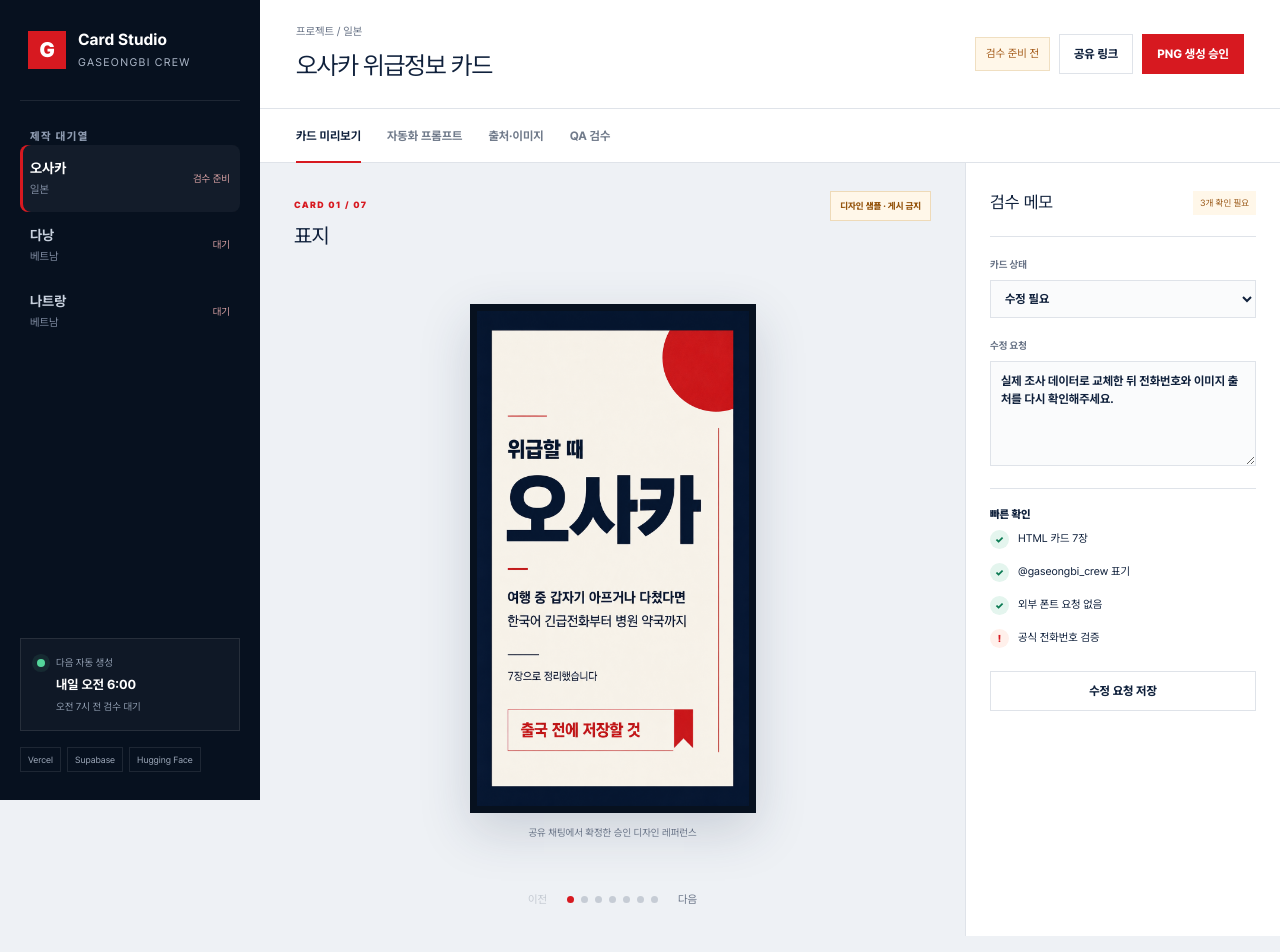
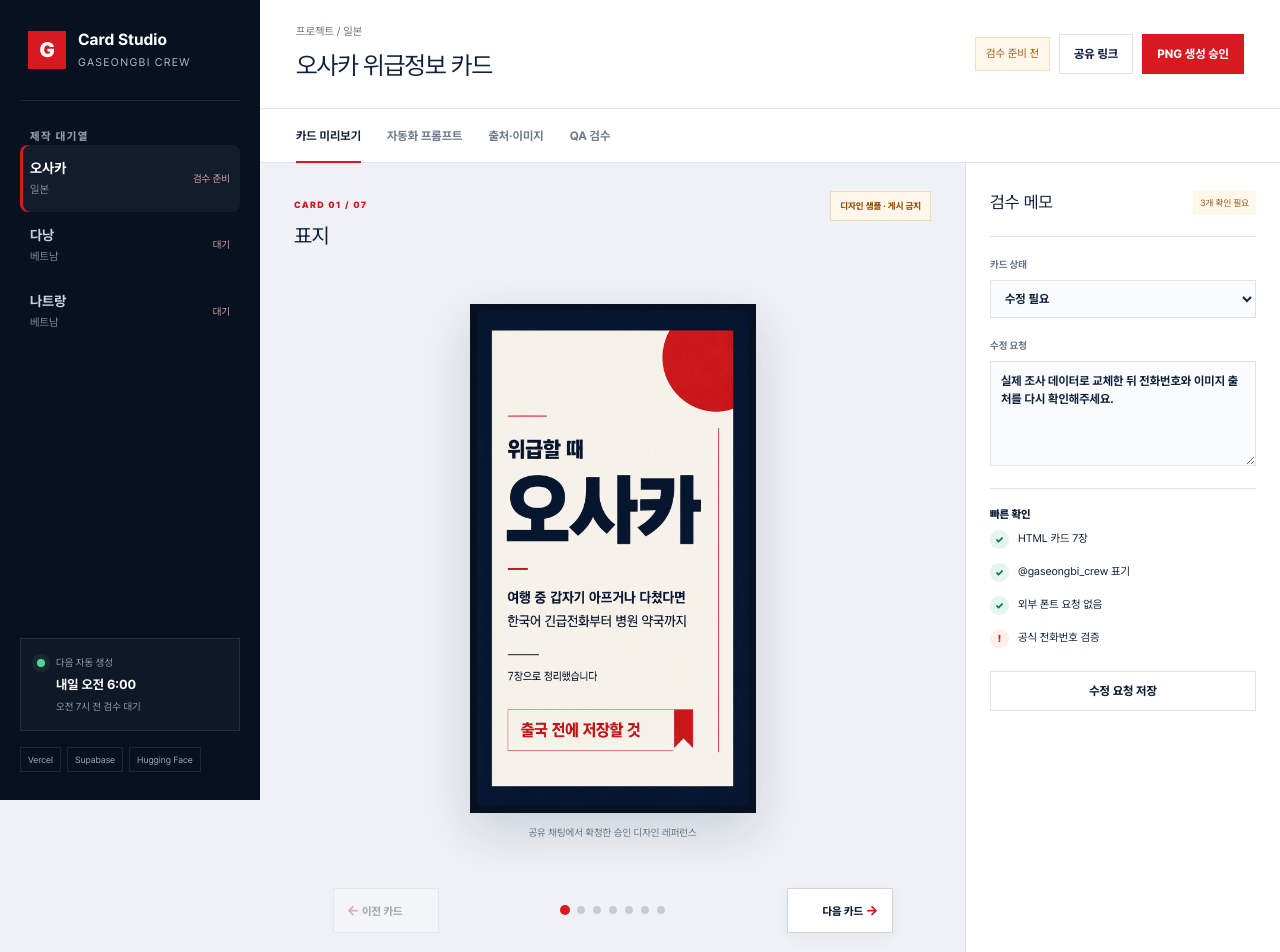
Before and after one commit to brian00uni/card.studio, a Next.js app: page / in a window 1280 px wide. Shown: the top 952 px of the page. Built offline with nearby package versions, Linux system fonts and the light colour scheme.

Commit message:
fix: improve card preview navigation

```diff
--- a/app/globals.css
+++ b/app/globals.css
@@ -30,11 +30,11 @@ button,select { cursor:pointer; }
 .content-grid { display:grid; grid-template-columns:minmax(550px,1fr) 315px; min-height:calc(100vh - 159px); }.preview-panel { padding:28px 34px; }.inspection { background:white; border-left:1px solid var(--line); padding:27px 24px; }
 .section-heading { display:flex; align-items:flex-start; justify-content:space-between; gap:20px; }.section-heading h2 { margin:5px 0 0; font-size:21px; letter-spacing:-.035em; }.eyebrow { color:var(--red); font-size:9px; letter-spacing:.15em; font-weight:900; }.sample-badge { color:#95550e; background:#fff7e9; border:1px solid #eedab8; padding:7px 9px; font-size:9px; font-weight:800; }
 .phone-stage { display:grid; place-items:center; min-height:640px; padding:26px 0; }.reference-frame { margin:0; text-align:center; }.reference-frame img { display:block; width:286px; height:509px; object-fit:cover; box-shadow:0 18px 48px #24344f2c; border:7px solid var(--navy); background:var(--ivory); }.reference-frame figcaption { margin-top:12px; color:var(--muted); font-size:10px; }
-.pager { display:flex; justify-content:center; align-items:center; gap:20px; }.pager>button { border:0; background:transparent; font-size:11px; color:var(--muted); }.pager>button:disabled { opacity:.3; }.pager div { display:flex; gap:7px; }.pager div button { width:7px; height:7px; border-radius:50%; border:0; background:#c6ccd5; padding:0; }.pager div button.active { background:var(--red); }
+.pager { width:min(100%,560px); margin:-4px auto 0; display:grid; grid-template-columns:1fr auto 1fr; align-items:center; gap:20px; }.pager>button { min-width:106px; border:1px solid #cfd5de; background:white; color:var(--ink); padding:11px 13px; font-size:11px; font-weight:800; box-shadow:0 5px 15px #24344f0d; transition:border-color .16s ease,background .16s ease,transform .16s ease; }.pager>button:hover:not(:disabled) { border-color:var(--red); background:#fff8f6; transform:translateY(-1px); }.pager>button:disabled { opacity:.32; cursor:not-allowed; box-shadow:none; }.pager>button span { color:var(--red); font-size:14px; }.pager-prev { justify-self:start; text-align:left; }.pager-next { justify-self:end; text-align:right; }.pager div { display:flex; gap:8px; align-items:center; }.pager div button { width:8px; height:8px; border-radius:50%; border:0; background:#c6ccd5; padding:0; transition:transform .16s ease,background .16s ease; }.pager div button:hover { transform:scale(1.35); }.pager div button.active { background:var(--red); transform:scale(1.25); }
 .inspection-head { display:flex; align-items:center; justify-content:space-between; padding-bottom:20px; border-bottom:1px solid var(--line); }.inspection-head h2 { margin:0; font-size:17px; }.inspection-head span { color:#9a5918; background:#fff7e9; padding:5px 7px; font-size:9px; }.inspection label { display:block; color:var(--muted); margin-top:20px; font-size:10px; font-weight:700; }.inspection select,.inspection textarea { display:block; width:100%; margin-top:8px; border:1px solid var(--line); background:#fafbfc; padding:10px; color:var(--ink); font-size:12px; }.inspection textarea { height:105px; resize:vertical; line-height:1.5; }.quick-check { margin-top:22px; padding-top:18px; border-top:1px solid var(--line); }.quick-check p { font-size:11px; font-weight:850; }.quick-check div { display:flex; align-items:center; gap:9px; padding:7px 0; font-size:11px; }
 .ok,.wait { width:19px; height:19px; display:inline-grid; place-items:center; border-radius:50%; font-size:10px; font-weight:900; }.ok { background:#e4f5ee; color:var(--green); }.wait { background:#fff0eb; color:var(--red); }
 .editor-view,.table-view,.qa-view { margin:28px 36px; background:white; border:1px solid var(--line); padding:28px; }.helper { max-width:760px; color:var(--muted); font-size:12px; line-height:1.6; }.prompt-editor { width:100%; min-height:410px; margin-top:18px; border:1px solid var(--line); background:#111b2a; color:#dce5ef; padding:24px; font-family:ui-monospace,SFMono-Regular,Menlo,monospace; font-size:13px; line-height:1.7; resize:vertical; }.prompt-footer { display:flex; justify-content:space-between; margin-top:10px; color:var(--muted); font-size:10px; }
 .source-row { display:grid; grid-template-columns:1.5fr 1fr 1fr .8fr; border-bottom:1px solid var(--line); padding:17px 10px; font-size:12px; }.source-row.head { margin-top:26px; background:#f6f7f9; color:var(--muted); font-size:10px; font-weight:800; }.source-row:not(.head) span:nth-child(3) { color:#a55b16; }
 .score { color:white; background:var(--navy); padding:8px 10px; font-size:11px; font-weight:800; }.qa-list { margin-top:25px; border-top:1px solid var(--line); }.qa-list>div { display:grid; grid-template-columns:32px 1fr auto; align-items:center; padding:15px 8px; border-bottom:1px solid var(--line); }.qa-list strong { font-size:12px; }.qa-list em { color:var(--muted); font-size:10px; font-style:normal; }.approval-box { margin-top:24px; border-left:3px solid var(--red); background:#fff7f4; padding:17px; }.approval-box.approved { border-color:var(--green); background:#effaf5; }.approval-box strong { font-size:13px; }.approval-box p { margin:6px 0 0; color:var(--muted); font-size:11px; }
 @media (max-width:980px) { .app-shell { grid-template-columns:1fr; }.sidebar { position:relative; height:auto; }.side-section,.schedule-card,.stack { display:none; }.content-grid { grid-template-columns:1fr; }.inspection { border-left:0; border-top:1px solid var(--line); }.topbar { align-items:flex-start; }.top-actions { flex-wrap:wrap; justify-content:flex-end; } }
-@media (max-width:640px) { .topbar { padding:20px; flex-direction:column; }.tabs { padding:0 20px; gap:18px; overflow:auto; }.preview-panel { padding:22px 16px; }.phone-stage { min-height:580px; }.editor-view,.table-view,.qa-view { margin:18px 12px; padding:20px 16px; }.source-row { grid-template-columns:1.4fr 1fr; gap:6px; }.source-row span:nth-child(4) { display:none; } }
+@media (max-width:640px) { .topbar { padding:20px; flex-direction:column; }.tabs { padding:0 20px; gap:18px; overflow:auto; }.preview-panel { padding:22px 16px; }.phone-stage { min-height:580px; }.pager { gap:10px; }.pager>button { min-width:86px; padding:10px 9px; }.editor-view,.table-view,.qa-view { margin:18px 12px; padding:20px 16px; }.source-row { grid-template-columns:1.4fr 1fr; gap:6px; }.source-row span:nth-child(4) { display:none; } }
--- a/app/page.tsx
+++ b/app/page.tsx
@@ -89,7 +89,11 @@ export default function Home() {
                 <figcaption>공유 채팅에서 확정한 승인 디자인 레퍼런스</figcaption>
               </figure>
             </div>
-            <div className="pager"><button disabled={selected === 0} onClick={() => setSelected(v => v - 1)}>이전</button><div>{cards.map((_,i)=><button key={i} aria-label={`${i+1}번 카드`} className={selected===i?'active':''} onClick={()=>setSelected(i)}/>)}</div><button disabled={selected === 6} onClick={() => setSelected(v => v + 1)}>다음</button></div>
+            <div className="pager">
+              <button className="pager-prev" disabled={selected === 0} onClick={() => setSelected(v => v - 1)}><span>←</span> 이전 카드</button>
+              <div>{cards.map((_,i)=><button key={i} aria-label={`${i+1}번 카드`} className={selected===i?'active':''} onClick={()=>setSelected(i)}/>)}</div>
+              <button className="pager-next" disabled={selected === 6} onClick={() => setSelected(v => v + 1)}>다음 카드 <span>→</span></button>
+            </div>
           </section>
           <aside className="inspection">
             <div className="inspection-head"><h2>검수 메모</h2><span>3개 확인 필요</span></div>
```
